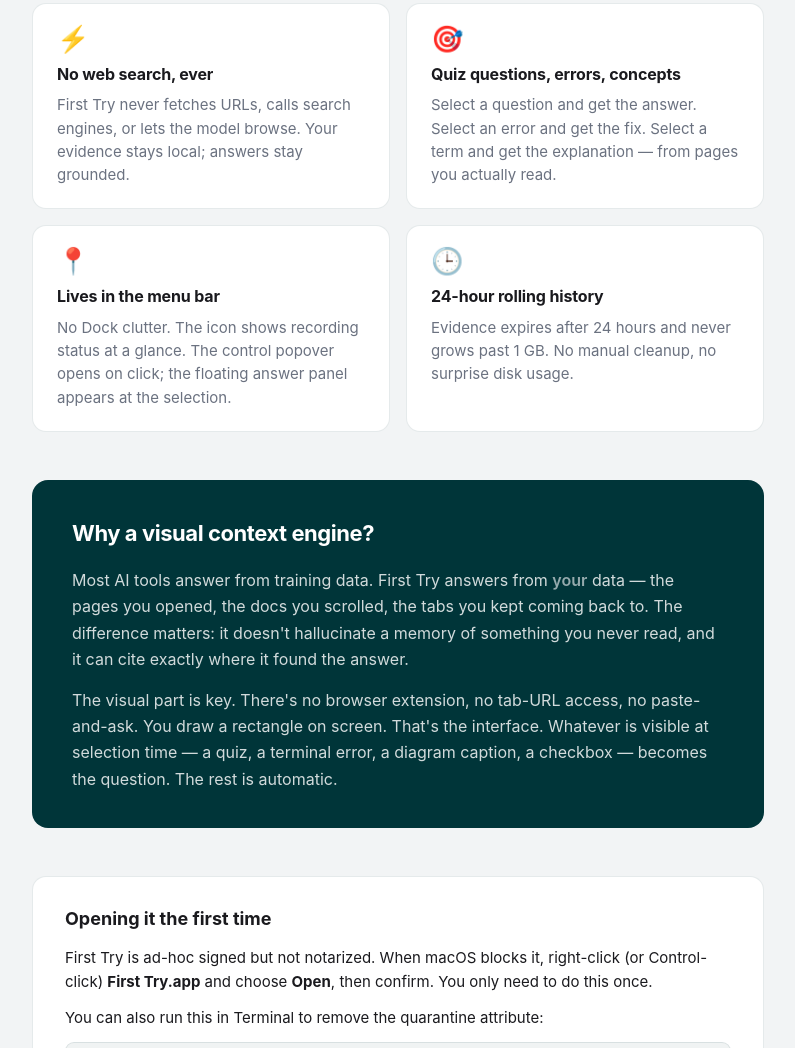
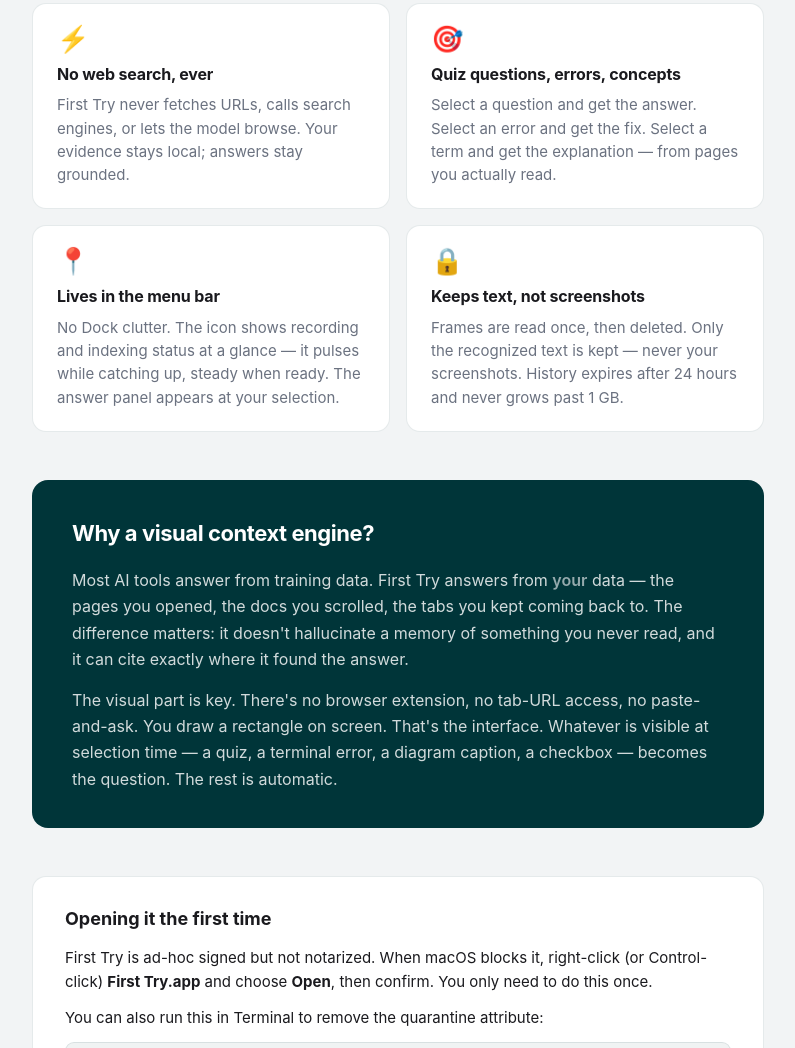
Before and after one commit to LasOri/First-Try-page, a plain HTML site: page index.html in a window 1280 px wide. Shown: the part 1504-2552 px from the top of the page, without its empty margins (242-1037 px from the left). Drawn offline with Linux system fonts and the light colour scheme.

Commit message:
feat(site): refresh download and copy for latest build
Rebuilt FirstTry-macOS.zip from the current release.

Copy updates reflecting new behavior:
  - "24-hour rolling history" card → "Keeps text, not screenshots":
    frames are OCRd once then deleted; only recognized text is kept.
    Stronger, accurate privacy story alongside the 24h / 1GB limits.
  - "Lives in the menu bar" card now mentions the status icon pulses
    while indexing and goes steady when caught up.

```diff
--- a/index.html
+++ b/index.html
@@ -91,12 +91,12 @@
     <article class="card">
       <div class="card-icon">📍</div>
       <h3>Lives in the menu bar</h3>
-      <p>No Dock clutter. The icon shows recording status at a glance. The control popover opens on click; the floating answer panel appears at the selection.</p>
+      <p>No Dock clutter. The icon shows recording and indexing status at a glance — it pulses while catching up, steady when ready. The answer panel appears at your selection.</p>
     </article>
     <article class="card">
-      <div class="card-icon">🕒</div>
-      <h3>24-hour rolling history</h3>
-      <p>Evidence expires after 24 hours and never grows past 1 GB. No manual cleanup, no surprise disk usage.</p>
+      <div class="card-icon">🔒</div>
+      <h3>Keeps text, not screenshots</h3>
+      <p>Frames are read once, then deleted. Only the recognized text is kept — never your screenshots. History expires after 24 hours and never grows past 1 GB.</p>
     </article>
   </section>
 
```
Also changed, not shown: 1 other file.
